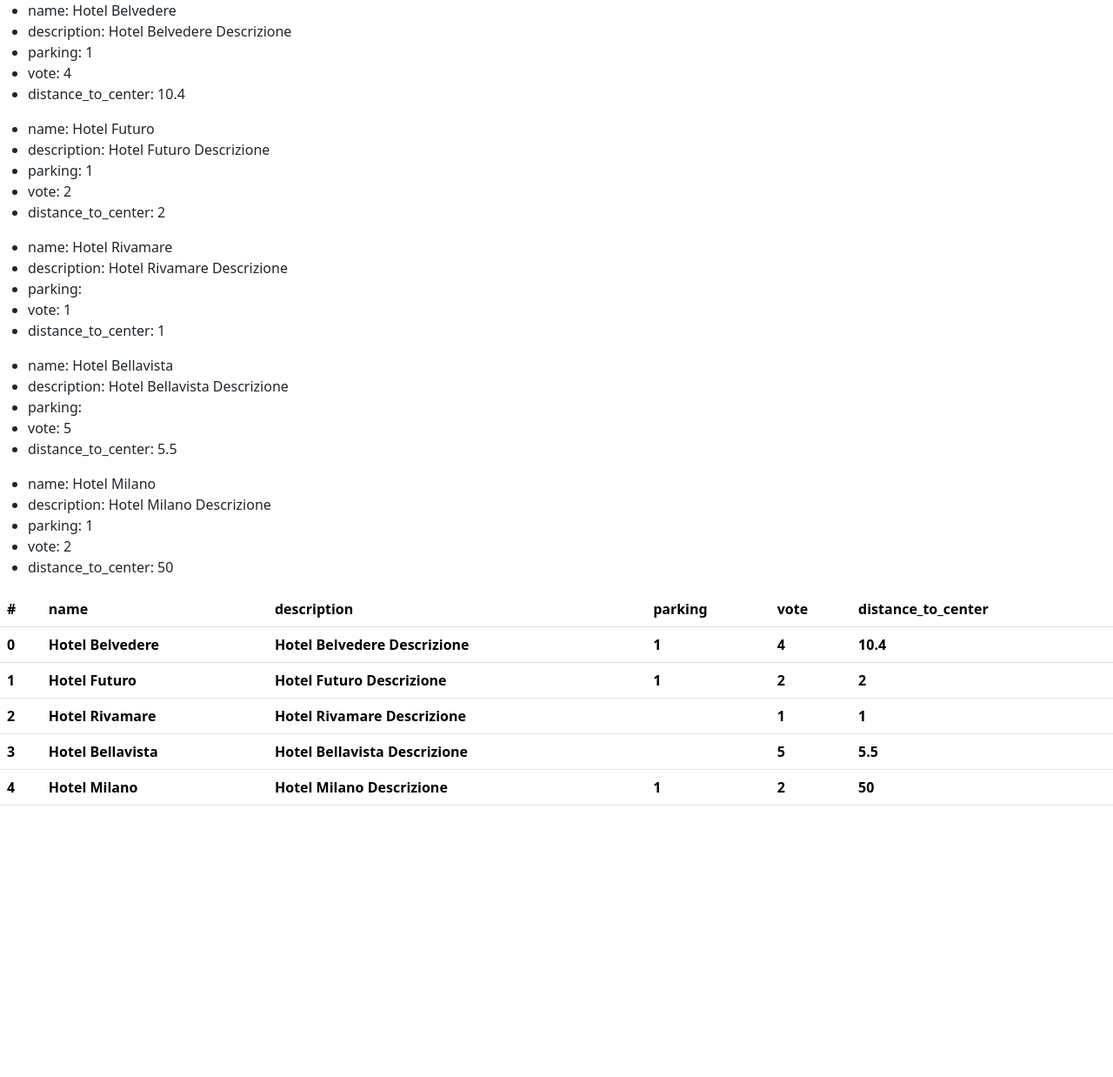
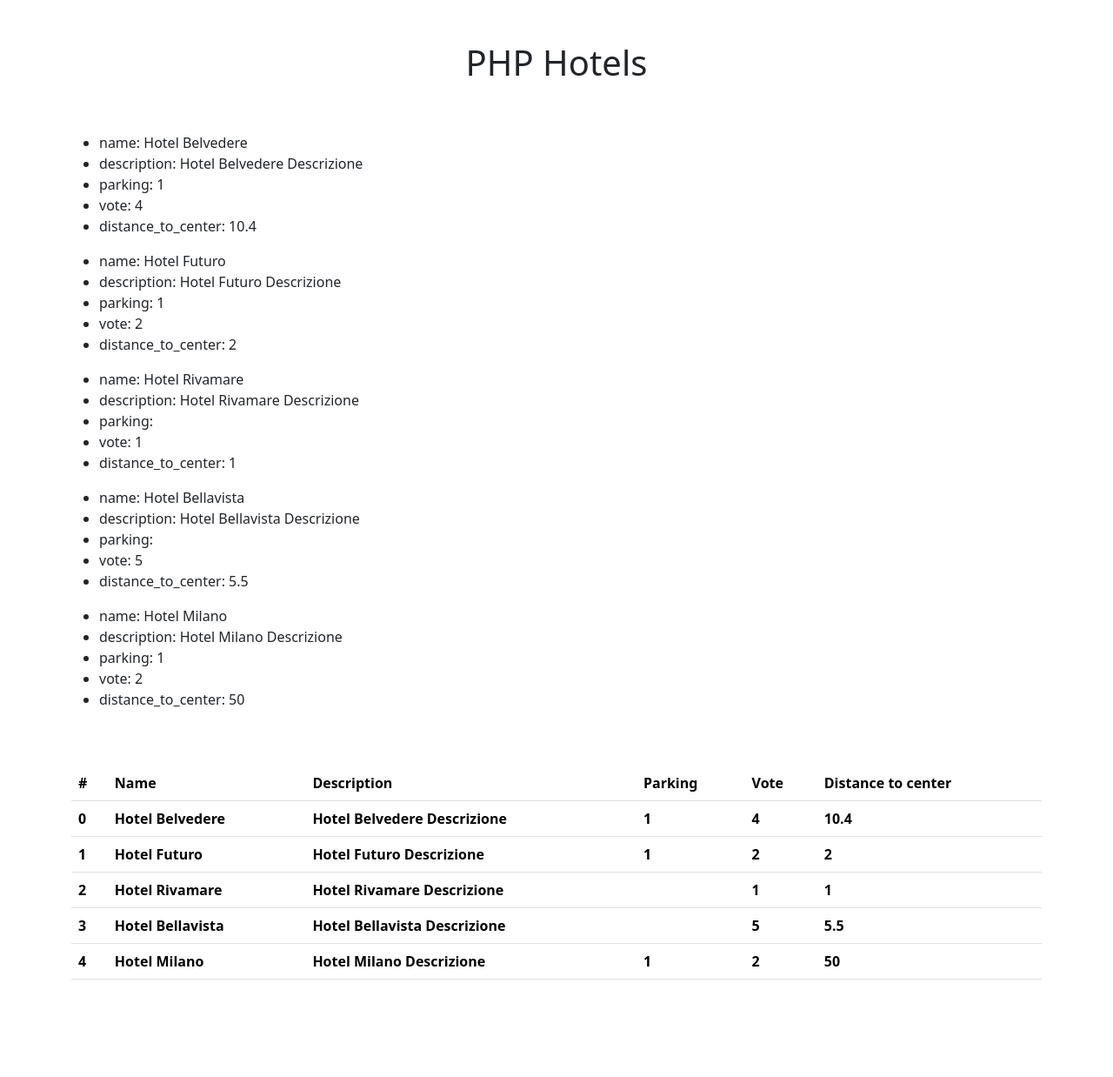
Before and after one commit to Roberto-Larivera/php-hotel, a PHP site: page / in a window 1280 px wide. Shown: the whole page at 87% size. Before the commit the page ends 926 px from the top, so only its background shows below. Run offline with PHP 8.4, Linux system fonts and the light colour scheme; lists and menus that the app fills with data are empty.

Commit message:
Aggiunta mini-style

```diff
--- a/index.php
+++ b/index.php
@@ -55,7 +55,16 @@ $hotels = [
 </head>
 
 <body>
-
+    <div class="container py-5">
+        <div class="row mb-5">
+            <div class="col text-center">
+                <h1>
+                    PHP Hotels
+                </h1>
+            </div>
+        </div>
+        <div class="row mb-5">
+            <div class="col">
                 <div>
                     <?php
                     foreach ($hotels as $hotel) {
@@ -69,15 +78,19 @@ $hotels = [
                     }
                     ?>
                 </div>
+            </div>
+        </div>
+        <div class="row mb-5">
+            <div class="col">
                 <table class="table">
                     <thead>
                         <tr>
                             <th scope="col">#</th>
-                <th scope="col">name</th>
-                <th scope="col">description</th>
-                <th scope="col">parking</th>
-                <th scope="col">vote</th>
-                <th scope="col">distance_to_center</th>
+                            <th scope="col">Name</th>
+                            <th scope="col">Description</th>
+                            <th scope="col">Parking</th>
+                            <th scope="col">Vote</th>
+                            <th scope="col">Distance to center</th>
                         </tr>
                     </thead>
                     <tbody>
@@ -95,6 +108,12 @@ $hotels = [
                         ?>
                     </tbody>
                 </table>
+            </div>
+        </div>
+    </div>
+
+
+
 </body>
 
 </html>
```
Lines whose indentation alone changed are shown as unchanged.
